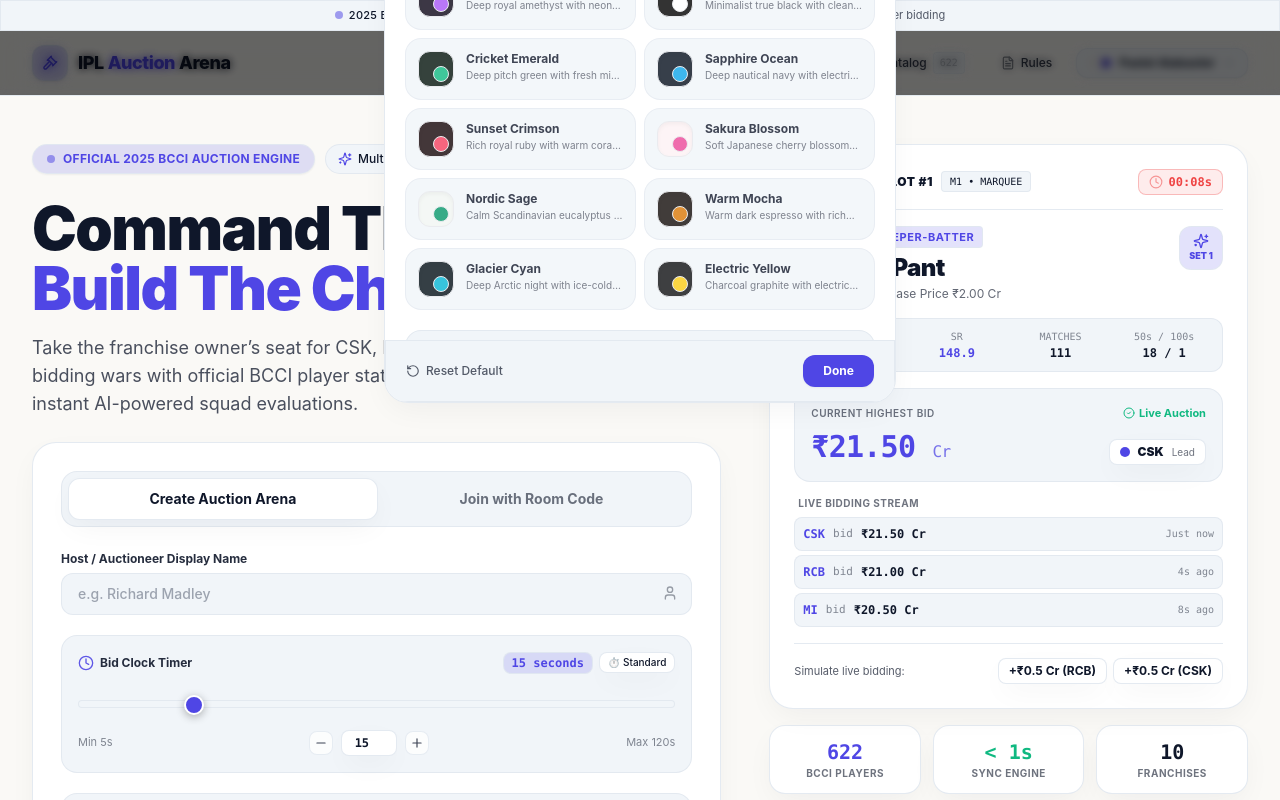
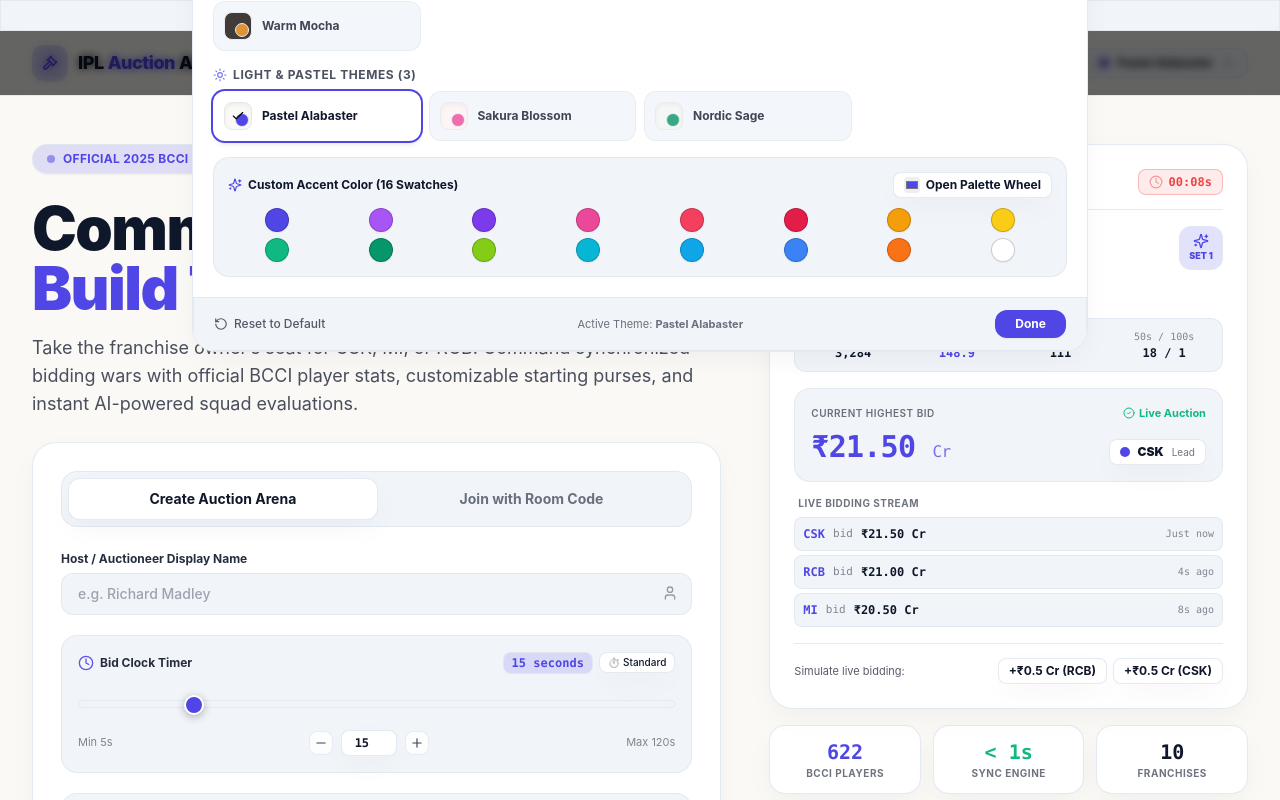
Before and after one commit to tejastp-commits/auction, a Next.js app: page / in a window 1280 px wide. Both pictures are taken after a click on the button "Pastel Alabaster". Shown: the top 800 px of the page. Built offline with nearby package versions, Linux system fonts and the light colour scheme.

Commit message:
fix(ui): redesign color studio modal with panoramic 4-column layout fitting 100% on laptop screens without clipping

```diff
--- a/src/components/ThemeCustomizer.tsx
+++ b/src/components/ThemeCustomizer.tsx
@@ -1,7 +1,7 @@
 'use client';
 
 import { useState, useEffect } from 'react';
-import { Palette, Check, X, RotateCcw, Sparkles, Sliders, ChevronDown } from 'lucide-react';
+import { Palette, Check, X, RotateCcw, Sparkles, ChevronDown, Sun, Moon } from 'lucide-react';
 
 export interface ThemeDefinition {
   id: string;
@@ -24,25 +24,7 @@
 }
 
 export const THEMES: ThemeDefinition[] = [
-  {
-    id: 'pastel',
-    name: 'Pastel Alabaster',
-    category: 'light',
-    bg: '#FAF9F6',
-    surface: '#FFFFFF',
-    subtle: '#F1F5F9',
-    subtleBorder: 'rgba(226, 232, 240, 0.9)',
-    text: '#0F172A',
-    muted: '#64748B',
-    border: 'rgba(226, 232, 240, 0.9)',
-    accent: '#4F46E5',
-    accentHover: '#4338CA',
-    accentLight: 'rgba(79, 70, 229, 0.12)',
-    accentText: '#FFFFFF',
-    shadow: '0 10px 30px -5px rgba(15, 23, 42, 0.05)',
-    description: 'Soft porcelain alabaster with clean royal indigo',
-    swatches: ['#FAF9F6', '#FFFFFF', '#4F46E5'],
-  },
+  // 8 DARK & STADIUM THEMES
   {
     id: 'midnight',
     name: 'Midnight Black',
@@ -59,7 +41,7 @@
     accentLight: 'rgba(245, 158, 11, 0.18)',
     accentText: '#070B14',
     shadow: '0 16px 40px rgba(0, 0, 0, 0.6)',
-    description: 'Deep obsidian stadium night with glowing gold highlights',
+    description: 'Deep obsidian stadium & gold',
     swatches: ['#070B14', '#0E1626', '#F59E0B'],
   },
   {
@@ -78,7 +60,7 @@
     accentLight: 'rgba(168, 85, 247, 0.2)',
     accentText: '#FFFFFF',
     shadow: '0 16px 40px rgba(12, 6, 23, 0.7)',
-    description: 'Deep royal amethyst with neon violet energy',
+    description: 'Royal amethyst & neon violet',
     swatches: ['#0C0617', '#170D2C', '#A855F7'],
   },
   {
@@ -97,7 +79,7 @@
     accentLight: 'rgba(255, 255, 255, 0.15)',
     accentText: '#000000',
     shadow: '0 16px 40px rgba(0, 0, 0, 0.9)',
-    description: 'Minimalist true black with clean platinum contrast',
+    description: 'Minimalist true black & platinum',
     swatches: ['#000000', '#111111', '#FFFFFF'],
   },
   {
@@ -116,7 +98,7 @@
     accentLight: 'rgba(16, 185, 129, 0.2)',
     accentText: '#03130C',
     shadow: '0 16px 40px rgba(3, 19, 12, 0.7)',
-    description: 'Deep pitch green with fresh mint accents',
+    description: 'Pitch forest green & mint neon',
     swatches: ['#03130C', '#082317', '#10B981'],
   },
   {
@@ -135,7 +117,7 @@
     accentLight: 'rgba(14, 165, 233, 0.2)',
     accentText: '#FFFFFF',
     shadow: '0 16px 40px rgba(5, 15, 29, 0.7)',
-    description: 'Deep nautical navy with electric cyan sparks',
+    description: 'Nautical navy & electric cyan',
     swatches: ['#050F1D', '#0A1C35', '#0EA5E9'],
   },
   {
@@ -154,8 +136,67 @@
     accentLight: 'rgba(244, 63, 94, 0.2)',
     accentText: '#FFFFFF',
     shadow: '0 16px 40px rgba(20, 5, 8, 0.7)',
-    description: 'Rich royal ruby with warm coral highlights',
+    description: 'Maroon ruby & warm coral',
     swatches: ['#140508', '#250B10', '#F43F5E'],
+  },
+  {
+    id: 'glacier',
+    name: 'Glacier Cyan',
+    category: 'dark',
+    bg: '#030F17',
+    surface: '#082030',
+    subtle: '#0D2D44',
+    subtleBorder: 'rgba(34, 211, 238, 0.2)',
+    text: '#F0FDFF',
+    muted: '#67E8F9',
+    border: 'rgba(34, 211, 238, 0.25)',
+    accent: '#06B6D4',
+    accentHover: '#0891B2',
+    accentLight: 'rgba(6, 182, 212, 0.2)',
+    accentText: '#030F17',
+    shadow: '0 16px 40px rgba(3, 15, 23, 0.8)',
+    description: 'Arctic night with ice-cold cyan',
+    swatches: ['#030F17', '#082030', '#06B6D4'],
+  },
+  {
+    id: 'bumblebee',
+    name: 'Electric Yellow',
+    category: 'dark',
+    bg: '#0E0F12',
+    surface: '#191A20',
+    subtle: '#252630',
+    subtleBorder: 'rgba(250, 204, 21, 0.2)',
+    text: '#FFFFFF',
+    muted: '#FDE047',
+    border: 'rgba(250, 204, 21, 0.25)',
+    accent: '#FACC15',
+    accentHover: '#EAB308',
+    accentLight: 'rgba(250, 204, 21, 0.2)',
+    accentText: '#000000',
+    shadow: '0 16px 40px rgba(14, 15, 18, 0.8)',
+    description: 'Graphite & bumblebee yellow',
+    swatches: ['#0E0F12', '#191A20', '#FACC15'],
+  },
+
+  // 4 LIGHT & PASTEL THEMES
+  {
+    id: 'pastel',
+    name: 'Pastel Alabaster',
+    category: 'light',
+    bg: '#FAF9F6',
+    surface: '#FFFFFF',
+    subtle: '#F1F5F9',
+    subtleBorder: 'rgba(226, 232, 240, 0.9)',
+    text: '#0F172A',
+    muted: '#64748B',
+    border: 'rgba(226, 232, 240, 0.9)',
+    accent: '#4F46E5',
+    accentHover: '#4338CA',
+    accentLight: 'rgba(79, 70, 229, 0.12)',
+    accentText: '#FFFFFF',
+    shadow: '0 10px 30px -5px rgba(15, 23, 42, 0.05)',
+    description: 'Porcelain alabaster with royal indigo',
+    swatches: ['#FAF9F6', '#FFFFFF', '#4F46E5'],
   },
   {
     id: 'sakura',
@@ -173,7 +214,7 @@
     accentLight: 'rgba(236, 72, 153, 0.15)',
     accentText: '#FFFFFF',
     shadow: '0 10px 30px -5px rgba(236, 72, 153, 0.1)',
-    description: 'Soft Japanese cherry blossom pink & light rose',
+    description: 'Cherry blossom pink & soft blush',
     swatches: ['#FDF2F4', '#FFFFFF', '#EC4899'],
   },
   {
@@ -192,7 +233,7 @@
     accentLight: 'rgba(5, 150, 105, 0.15)',
     accentText: '#FFFFFF',
     shadow: '0 10px 30px -5px rgba(5, 150, 105, 0.1)',
-    description: 'Calm Scandinavian eucalyptus & pastel jade',
+    description: 'Scandinavian eucalyptus & pastel jade',
     swatches: ['#F2F6F3', '#FFFFFF', '#059669'],
   },
   {
@@ -211,46 +252,8 @@
     accentLight: 'rgba(217, 119, 6, 0.2)',
     accentText: '#FFFFFF',
     shadow: '0 16px 40px rgba(18, 12, 9, 0.8)',
-    description: 'Warm dark espresso with rich amber caramel',
+    description: 'Dark espresso with rich amber caramel',
     swatches: ['#120C09', '#201510', '#D97706'],
-  },
-  {
-    id: 'glacier',
-    name: 'Glacier Cyan',
-    category: 'dark',
-    bg: '#030F17',
-    surface: '#082030',
-    subtle: '#0D2D44',
-    subtleBorder: 'rgba(34, 211, 238, 0.2)',
-    text: '#F0FDFF',
-    muted: '#67E8F9',
-    border: 'rgba(34, 211, 238, 0.25)',
-    accent: '#06B6D4',
-    accentHover: '#0891B2',
-    accentLight: 'rgba(6, 182, 212, 0.2)',
-    accentText: '#030F17',
-    shadow: '0 16px 40px rgba(3, 15, 23, 0.8)',
-    description: 'Deep Arctic night with ice-cold cyan glow',
-    swatches: ['#030F17', '#082030', '#06B6D4'],
-  },
-  {
-    id: 'bumblebee',
-    name: 'Electric Yellow',
-    category: 'dark',
-    bg: '#0E0F12',
-    surface: '#191A20',
-    subtle: '#252630',
-    subtleBorder: 'rgba(250, 204, 21, 0.2)',
-    text: '#FFFFFF',
-    muted: '#FDE047',
-    border: 'rgba(250, 204, 21, 0.25)',
-    accent: '#FACC15',
-    accentHover: '#EAB308',
-    accentLight: 'rgba(250, 204, 21, 0.2)',
-    accentText: '#000000',
-    shadow: '0 16px 40px rgba(14, 15, 18, 0.8)',
-    description: 'Charcoal graphite with electric bumblebee gold',
-    swatches: ['#0E0F12', '#191A20', '#FACC15'],
   },
 ];
 
@@ -277,7 +280,6 @@
   const [isOpen, setIsOpen] = useState(false);
   const [activeThemeId, setActiveThemeId] = useState<string>('pastel');
   const [customAccent, setCustomAccent] = useState<string>('');
-  const [categoryFilter, setCategoryFilter] = useState<'all' | 'dark' | 'light'>('all');
 
   const currentTheme = THEMES.find((t) => t.id === activeThemeId) || THEMES[0];
 
@@ -346,21 +348,18 @@
     applyThemeToDOM(theme, savedAccent || undefined);
   }, []);
 
-  const filteredThemes = THEMES.filter((t) => {
-    if (categoryFilter === 'all') return true;
-    return t.category === categoryFilter;
-  });
+  const darkThemes = THEMES.filter((t) => t.category === 'dark');
+  const lightThemes = THEMES.filter((t) => t.category === 'light');
 
   return (
     <>
-      {/* INTEGRATED NAVBAR THEME PILL (PREMIUM & ACCESSIBLE) */}
+      {/* INTEGRATED NAVBAR THEME PILL */}
       <button
         type="button"
-        onClick={() => setIsOpen(true)}
+        onClick={() => setIsOpen((prev) => !prev)}
         className="inline-flex items-center gap-2 px-3 py-1.5 rounded-xl text-xs font-bold theme-subtle-box hover:opacity-90 transition-all border theme-border shadow-sm cursor-pointer"
         title="Open Color Studio"
       >
-        {/* 3-Dot Color Swatch Preview */}
         <div className="flex items-center -space-x-1">
           <span
             className="w-2.5 h-2.5 rounded-full border border-black/20"
@@ -376,28 +375,28 @@
           />
         </div>
         <span className="hidden sm:inline">{currentTheme.name}</span>
-        <ChevronDown className="w-3 h-3 opacity-60" />
+        <ChevronDown className={`w-3.5 h-3.5 opacity-60 transition-transform ${isOpen ? 'rotate-180' : ''}`} />
       </button>
 
-      {/* LUXURY COLOR STUDIO MODAL / DRAWER (PERFECT FIT ON ALL SCREENS) */}
+      {/* EXPANSIVE PANORAMIC STUDIO MODAL — FITS 100% ON ANY SCREEN WITHOUT CLIPPING */}
       {isOpen && (
-        <div className="fixed inset-0 z-50 flex items-center justify-center p-3 sm:p-4 bg-black/60 backdrop-blur-sm animate-fade-in">
+        <div className="fixed inset-0 z-50 flex items-center justify-center p-3 sm:p-5 bg-black/60 backdrop-blur-sm animate-fade-in">
           <div
-            className="w-full max-w-lg theme-card rounded-3xl shadow-2xl relative border theme-border flex flex-col max-h-[85vh] overflow-hidden"
+            className="w-full max-w-4xl theme-card rounded-3xl shadow-2xl relative border theme-border flex flex-col max-h-[92vh] overflow-hidden"
             onClick={(e) => e.stopPropagation()}
           >
-            {/* PINNED HEADER */}
-            <div className="px-5 py-4 border-b theme-border flex items-center justify-between shrink-0 theme-subtle-box">
-              <div className="flex items-center gap-3">
-                <div className="w-9 h-9 rounded-xl theme-accent-badge flex items-center justify-center">
+            {/* PINNED COMPACT HEADER */}
+            <div className="px-5 py-3.5 border-b theme-border flex items-center justify-between shrink-0 theme-subtle-box">
+              <div className="flex items-center gap-2.5">
+                <div className="w-8 h-8 rounded-xl theme-accent-badge flex items-center justify-center">
                   <Palette className="w-4 h-4 theme-accent-text" />
                 </div>
                 <div>
                   <h3 className="text-sm font-black tracking-tight">
-                    Website Color Studio
+                    Website Color Grading Studio
                   </h3>
                   <p className="text-[11px] opacity-70">
-                    Live color grading — updates instantly as you click
+                    All themes and colors adapt the website live with zero page reloads
                   </p>
                 </div>
               </div>
@@ -412,84 +411,41 @@
               </button>
             </div>
 
-            {/* SCROLLABLE INTERIOR (SMOOTH, NO CUTOFF) */}
-            <div className="flex-1 overflow-y-auto p-5 space-y-5 overscroll-contain">
-              {/* CATEGORY SWITCHER */}
-              <div className="flex rounded-xl theme-subtle-box p-1 border theme-border">
-                <button
-                  type="button"
-                  onClick={() => setCategoryFilter('all')}
-                  className={`flex-1 py-1.5 text-xs font-bold rounded-lg transition-all cursor-pointer ${
-                    categoryFilter === 'all'
-                      ? 'theme-card shadow-sm font-black'
-                      : 'opacity-60 hover:opacity-100'
-                  }`}
-                >
-                  All ({THEMES.length})
-                </button>
-                <button
-                  type="button"
-                  onClick={() => setCategoryFilter('dark')}
-                  className={`flex-1 py-1.5 text-xs font-bold rounded-lg transition-all cursor-pointer ${
-                    categoryFilter === 'dark'
-                      ? 'theme-card shadow-sm font-black'
-                      : 'opacity-60 hover:opacity-100'
-                  }`}
-                >
-                  Dark & Stadium
-                </button>
-                <button
-                  type="button"
-                  onClick={() => setCategoryFilter('light')}
-                  className={`flex-1 py-1.5 text-xs font-bold rounded-lg transition-all cursor-pointer ${
-                    categoryFilter === 'light'
-                      ? 'theme-card shadow-sm font-black'
-                      : 'opacity-60 hover:opacity-100'
-                  }`}
-                >
-                  Light & Pastel
-                </button>
-              </div>
+            {/* MAIN CONTENT AREA (PANORAMIC GRID — NO OVERFLOW/CUTOFF ON LAPTOPS) */}
+            <div className="p-4 sm:p-5 space-y-4 overflow-y-auto">
 
-              {/* PRESET THEMES GRID */}
-              <div className="space-y-2">
-                <div className="flex items-center justify-between text-xs font-bold uppercase tracking-wider opacity-75">
-                  <span>Curated Palettes</span>
-                  <span className="text-[10px] font-mono lowercase opacity-60">
-                    instant grade
-                  </span>
+              {/* SECTION 1: DARK & STADIUM THEMES (8 IN A COMPACT 4-COL GRID) */}
+              <div>
+                <div className="flex items-center gap-1.5 text-xs font-bold uppercase tracking-wider opacity-75 mb-2">
+                  <Moon className="w-3.5 h-3.5 theme-accent-text" />
+                  <span>Dark & Stadium Themes ({darkThemes.length})</span>
                 </div>
 
-                <div className="grid grid-cols-1 sm:grid-cols-2 gap-2">
-                  {filteredThemes.map((theme) => {
+                <div className="grid grid-cols-2 sm:grid-cols-4 gap-2">
+                  {darkThemes.map((theme) => {
                     const isSelected = activeThemeId === theme.id;
                     return (
                       <button
                         key={theme.id}
                         type="button"
                         onClick={() => handleSelectTheme(theme)}
-                        className={`p-3 rounded-2xl border text-left transition-all flex items-start gap-3 cursor-pointer ${
+                        className={`p-2.5 rounded-xl border text-left transition-all flex items-center gap-2.5 cursor-pointer ${
                           isSelected
-                            ? 'ring-2 ring-[var(--theme-accent)] border-transparent shadow-md scale-[1.01]'
-                            : 'theme-subtle-box opacity-80 hover:opacity-100 hover:scale-[1.01]'
+                            ? 'ring-2 ring-[var(--theme-accent)] border-transparent shadow-md'
+                            : 'theme-subtle-box opacity-80 hover:opacity-100'
                         }`}
                       >
-                        {/* 3-Part Color Disk */}
+                        {/* 2-Color Swatch Disk */}
                         <div
-                          className="w-9 h-9 rounded-xl shrink-0 flex items-center justify-center border shadow-inner relative overflow-hidden"
+                          className="w-7 h-7 rounded-lg shrink-0 flex items-center justify-center border shadow-inner relative overflow-hidden"
                           style={{ backgroundColor: theme.bg }}
                         >
                           <div
-                            className="w-4 h-4 rounded-full absolute bottom-1 right-1 border"
+                            className="w-3.5 h-3.5 rounded-full absolute bottom-0.5 right-0.5 border"
                             style={{ backgroundColor: theme.accent }}
                           />
                           {isSelected && (
-                            <Check
-                              className="w-3.5 h-3.5 relative z-10"
-                              style={{
-                                color: theme.category === 'dark' ? '#FFFFFF' : '#000000',
-                              }}
-                            />
+                            <Check className="w-3.5 h-3.5 text-white relative z-10" />
                           )}
                         </div>
 
@@ -497,9 +453,6 @@
                           <span className="text-xs font-bold block truncate">
                             {theme.name}
                           </span>
-                          <p className="text-[10px] opacity-65 leading-tight line-clamp-1 mt-0.5">
-                            {theme.description}
-                          </p>
                         </div>
                       </button>
                     );
@@ -507,27 +460,82 @@
                 </div>
               </div>
 
-              {/* 16 ACCENT HIGHLIGHTS & NATIVE PICKER */}
-              <div className="p-4 rounded-2xl theme-subtle-box border theme-border space-y-3">
-                <div className="flex items-center justify-between text-xs font-bold">
-                  <span className="flex items-center gap-1.5">
+              {/* SECTION 2: LIGHT & PASTEL THEMES (4 IN A COMPACT 4-COL GRID) */}
+              <div>
+                <div className="flex items-center gap-1.5 text-xs font-bold uppercase tracking-wider opacity-75 mb-2">
+                  <Sun className="w-3.5 h-3.5 theme-accent-text" />
+                  <span>Light & Pastel Themes ({lightThemes.length})</span>
+                </div>
+
+                <div className="grid grid-cols-2 sm:grid-cols-4 gap-2">
+                  {lightThemes.map((theme) => {
+                    const isSelected = activeThemeId === theme.id;
+                    return (
+                      <button
+                        key={theme.id}
+                        type="button"
+                        onClick={() => handleSelectTheme(theme)}
+                        className={`p-2.5 rounded-xl border text-left transition-all flex items-center gap-2.5 cursor-pointer ${
+                          isSelected
+                            ? 'ring-2 ring-[var(--theme-accent)] border-transparent shadow-md'
+                            : 'theme-subtle-box opacity-80 hover:opacity-100'
+                        }`}
+                      >
+                        <div
+                          className="w-7 h-7 rounded-lg shrink-0 flex items-center justify-center border shadow-inner relative overflow-hidden"
+                          style={{ backgroundColor: theme.bg }}
+                        >
+                          <div
+                            className="w-3.5 h-3.5 rounded-full absolute bottom-0.5 right-0.5 border"
+                            style={{ backgroundColor: theme.accent }}
+                          />
+                          {isSelected && (
+                            <Check className="w-3.5 h-3.5 text-black relative z-10" />
+                          )}
+                        </div>
+
+                        <div className="min-w-0 flex-1">
+                          <span className="text-xs font-bold block truncate">
+                            {theme.name}
+                          </span>
+                        </div>
+                      </button>
+                    );
+                  })}
+                </div>
+              </div>
+
+              {/* SECTION 3: 16 CUSTOM ACCENT COLORS + NATIVE WHEEL */}
+              <div className="p-3.5 rounded-2xl theme-subtle-box border theme-border">
+                <div className="flex flex-col sm:flex-row sm:items-center justify-between gap-2 mb-2.5">
+                  <div className="flex items-center gap-1.5 text-xs font-bold">
                     <Sparkles className="w-3.5 h-3.5 theme-accent-text" />
                     <span>Custom Accent Color (16 Swatches)</span>
-                  </span>
-                  {customAccent && (
-                    <span className="text-[10px] font-mono px-2 py-0.5 rounded theme-accent-badge font-bold uppercase">
-                      {customAccent}
-                    </span>
-                  )}
+                    {customAccent && (
+                      <span className="text-[10px] font-mono px-2 py-0.5 rounded theme-accent-badge font-bold uppercase ml-1">
+                        {customAccent}
+                      </span>
+                    )}
+                  </div>
+
+                  <label className="inline-flex items-center gap-1.5 px-2.5 py-1 rounded-lg border theme-border theme-card cursor-pointer hover:opacity-90 transition-all text-xs font-bold w-fit">
+                    <input
+                      type="color"
+                      value={customAccent || currentTheme.accent}
+                      onChange={(e) => handleSelectAccent(e.target.value)}
+                      className="w-4 h-4 rounded cursor-pointer border-0 p-0"
+                    />
+                    <span>Open Palette Wheel</span>
+                  </label>
                 </div>
 
-                <div className="grid grid-cols-8 gap-2">
+                <div className="grid grid-cols-8 sm:grid-cols-16 gap-1.5">
                   {ACCENT_SWATCHES.map((color) => (
                     <button
                       key={color}
                       type="button"
                       onClick={() => handleSelectAccent(color)}
-                      className="w-7 h-7 rounded-full border-2 transition-transform hover:scale-115 active:scale-95 flex items-center justify-center cursor-pointer shadow-sm mx-auto"
+                      className="w-6 h-6 rounded-full border transition-transform hover:scale-125 active:scale-95 flex items-center justify-center cursor-pointer shadow-sm mx-auto"
                       style={{
                         backgroundColor: color,
                         borderColor:
@@ -537,47 +545,35 @@
                     >
                       {customAccent === color && (
                         <Check
-                          className="w-3.5 h-3.5"
+                          className="w-3 h-3"
                           style={{ color: getContrastColor(color) }}
                         />
                       )}
                     </button>
                   ))}
                 </div>
-
-                {/* NATIVE COLOR WHEEL */}
-                <div className="pt-2 border-t theme-border flex items-center justify-between">
-                  <span className="text-[11px] opacity-70">
-                    Pick exact color with native wheel:
-                  </span>
-                  <label className="inline-flex items-center gap-2 px-3 py-1 rounded-lg border theme-border theme-card cursor-pointer hover:opacity-90 transition-all text-xs font-bold">
-                    <input
-                      type="color"
-                      value={customAccent || currentTheme.accent}
-                      onChange={(e) => handleSelectAccent(e.target.value)}
-                      className="w-4 h-4 rounded cursor-pointer border-0 p-0"
-                    />
-                    <span>Color Wheel</span>
-                  </label>
-                </div>
               </div>
             </div>
 
-            {/* PINNED FOOTER (ALWAYS VISIBLE) */}
-            <div className="px-5 py-3.5 border-t theme-border flex items-center justify-between shrink-0 theme-subtle-box">
+            {/* PINNED COMPACT FOOTER */}
+            <div className="px-5 py-3 border-t theme-border flex items-center justify-between shrink-0 theme-subtle-box">
               <button
                 type="button"
                 onClick={handleReset}
                 className="inline-flex items-center gap-1.5 text-xs opacity-70 hover:opacity-100 transition-opacity cursor-pointer font-medium"
               >
                 <RotateCcw className="w-3.5 h-3.5" />
-                <span>Reset Default</span>
+                <span>Reset to Default</span>
               </button>
+
+              <div className="text-[11px] opacity-60 hidden sm:block">
+                Active Theme: <span className="font-bold">{currentTheme.name}</span>
+              </div>
 
               <button
                 type="button"
                 onClick={() => setIsOpen(false)}
-                className="px-5 py-2 rounded-xl text-xs font-bold theme-btn-primary shadow-sm hover:opacity-90 transition-all cursor-pointer"
+                className="px-5 py-1.5 rounded-xl text-xs font-bold theme-btn-primary shadow-sm hover:opacity-90 transition-all cursor-pointer"
               >
                 Done
               </button>
```
